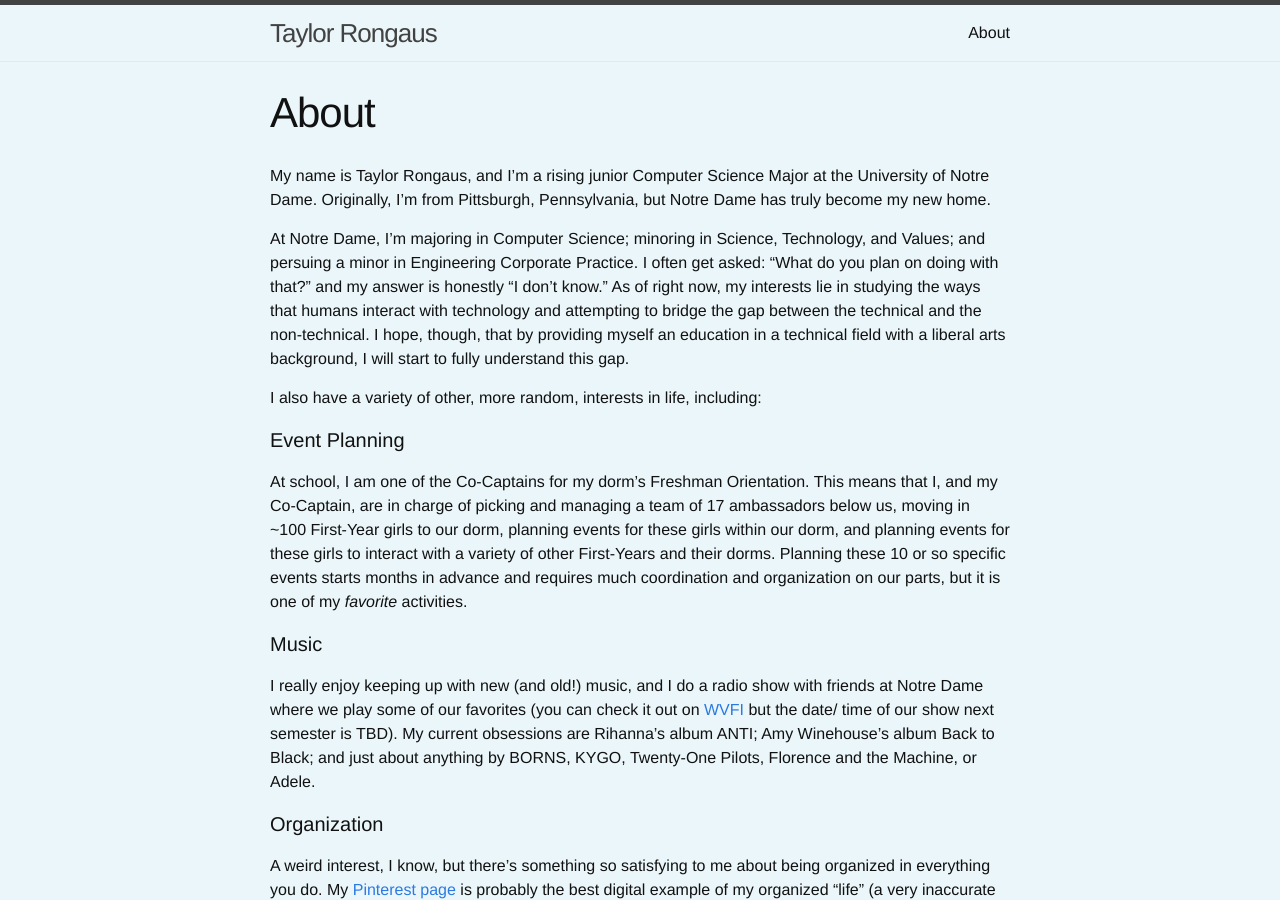
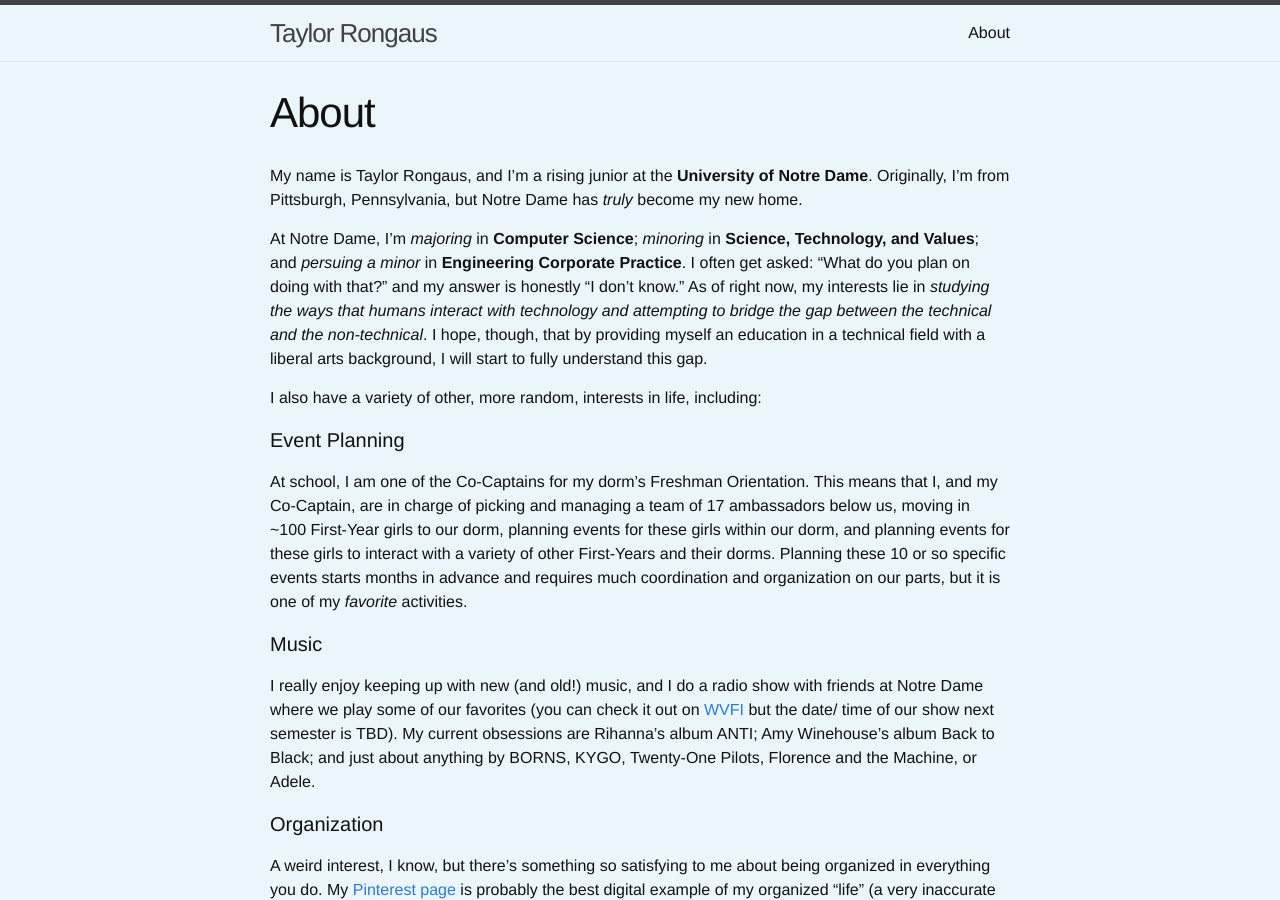
Before and after one commit to trongaus/trongaus.github.io, a Jekyll site: the page built from about.md, in a window 1280 px wide and 900 px high. Built offline with Jekyll 4.4.1, drawn with Linux system fonts in a browser that asks for light colours.

Commit message:
messing with formatting

```diff
--- a/about.md
+++ b/about.md
@@ -4,9 +4,9 @@
 permalink: /about/
 ---
 
-My name is Taylor Rongaus, and I'm a rising junior Computer Science Major at the University of Notre Dame. Originally, I'm from Pittsburgh, Pennsylvania, but Notre Dame has truly become my new home.
+My name is Taylor Rongaus, and I'm a rising junior at the **University of Notre Dame**. Originally, I'm from Pittsburgh, Pennsylvania, but Notre Dame has *truly* become my new home.
 
-At Notre Dame, I'm majoring in Computer Science; minoring in Science, Technology, and Values; and persuing a minor in Engineering Corporate Practice. I often get asked: "What do you plan on doing with that?" and my answer is honestly "I don't know." As of right now, my interests lie in studying the ways that humans interact with technology and attempting to bridge the gap between the technical and the non-technical. I hope, though, that by providing myself an education in a technical field with a liberal arts background, I will start to fully understand this gap.
+At Notre Dame, I'm *majoring* in **Computer Science**; *minoring* in **Science, Technology, and Values**; and *persuing a minor* in **Engineering Corporate Practice**. I often get asked: "What do you plan on doing with that?" and my answer is honestly "I don't know." As of right now, my interests lie in *studying the ways that humans interact with technology and attempting to bridge the gap between the technical and the non-technical*. I hope, though, that by providing myself an education in a technical field with a liberal arts background, I will start to fully understand this gap.
 
 I also have a variety of other, more random, interests in life, including:
 
```
